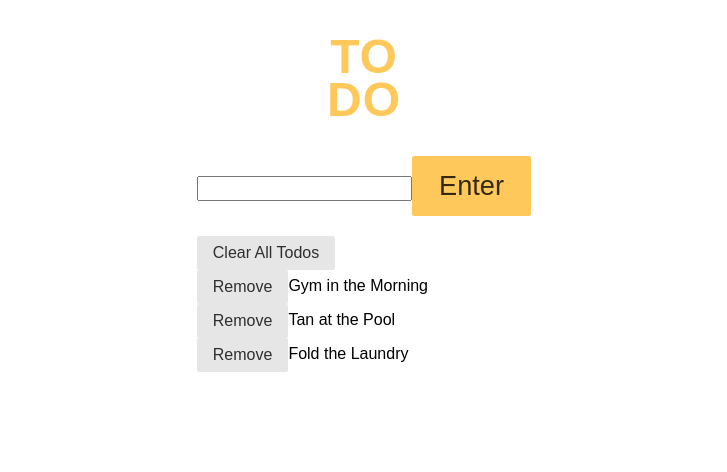
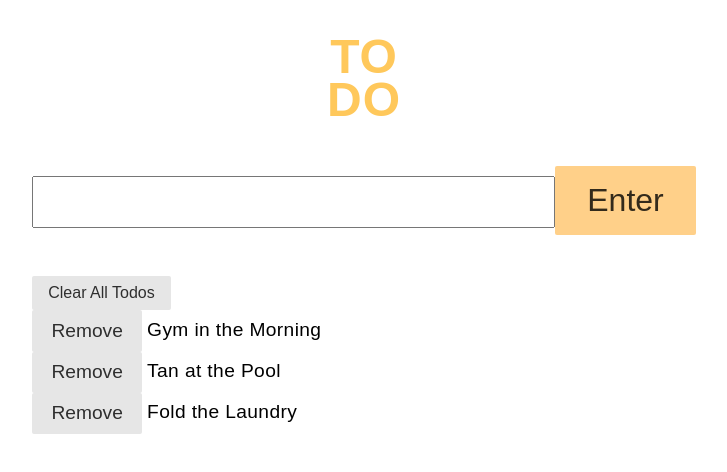
Before and after one commit to alexanderchoi/todos-extension, a React (Create React App) app: page / in a window 1280 px wide. Shown: the top 472 px of the page, without its empty margins (276-1003 px from the left). Built offline with nearby package versions, Linux system fonts and the light colour scheme.

Commit message:
update styling

```diff
--- a/src/App.css
+++ b/src/App.css
@@ -14,8 +14,17 @@ h1 {
 .App {
 	margin: 0 auto;
 	display: grid;
-	grid-template-columns: 25% 1fr 25%;
+	grid-template-columns: 10% 1fr 10%;
 }
+/*
+@media (max-width: 900px) {
+	.App {
+		grid-template-columns: 10% 1fr 10%;
+	}
+	.body {
+		background-color: blue;
+	}
+} */
 
 .todosWrapper {
 	margin: 0 auto;
@@ -24,21 +33,42 @@ h1 {
 
 .Form {
 	margin: 0 auto;
-	padding: 20px 0px;
-	grid-template-columns: repeat 5(1fr);
+	grid-column: 2 / 3;
+	padding: 30px 0px;
+	height: 80px;
 }
 
-.inputField {
-	grid-column: 1 / 4;
-	display: inline;
+.input {
+	float: left;
+	vertical-align: top;
+	font-size: 2.5em;
+	letter-spacing: 0.02em;
+	padding-top: 10px;
 }
 
-.submitButton {
-	grid-column: 4 / 5;
-	display: inline;
-	font-size: 1.7em;
+.submit {
+	font-size: 2em;
+	height: 10px;
+	float: right;
+}
+
+.clearAll {
+	display: block;
+}
+
+.List {
+	font-size: 1.2em;
+	letter-spacing: 0.02em;
+}
+
+.todoWrapper:hover {
+	background-color: #ffc85b;
+}
+
+.todoText {
+	padding-left: 5px;
 }
 
 .button-secondary {
-	background: #ffc85b;
+	background: #ffd089;
 }
--- a/src/Components/App.js
+++ b/src/Components/App.js
@@ -70,7 +70,7 @@ class App extends Component {
           />
           <button
             onClick={this.clearAllTodos}
-            className="pure-button">
+            className="clearAll pure-button">
             Clear All Todos
           </button>
           <List
--- a/src/Components/Form.js
+++ b/src/Components/Form.js
@@ -29,7 +29,7 @@ class Form extends Component {
   render() {
     return(
       <div className="Form">
-      <div className="inputField">
+        <div className="input">
           <input
             type="text"
             value={this.state.inputValue}
@@ -38,7 +38,7 @@ class Form extends Component {
             className="pure-input "
           />
         </div>
-      <div className="submitButton">
+        <div className="submit">
           <button
             onClick={() => this.addTodo(this.state.inputValue)}
             className="pure-button button-secondary">
--- a/src/Components/Todo.js
+++ b/src/Components/Todo.js
@@ -9,7 +9,7 @@ class Todo extends Component {
           onClick={() => this.props.doTodo(this.props.index)}>
           Remove
         </button>
-        {this.props.todo.text}
+        <span className="todoText">{this.props.todo.text}</span>
       </div>
     )
   }
```
Lines whose indentation alone changed are shown as unchanged.
